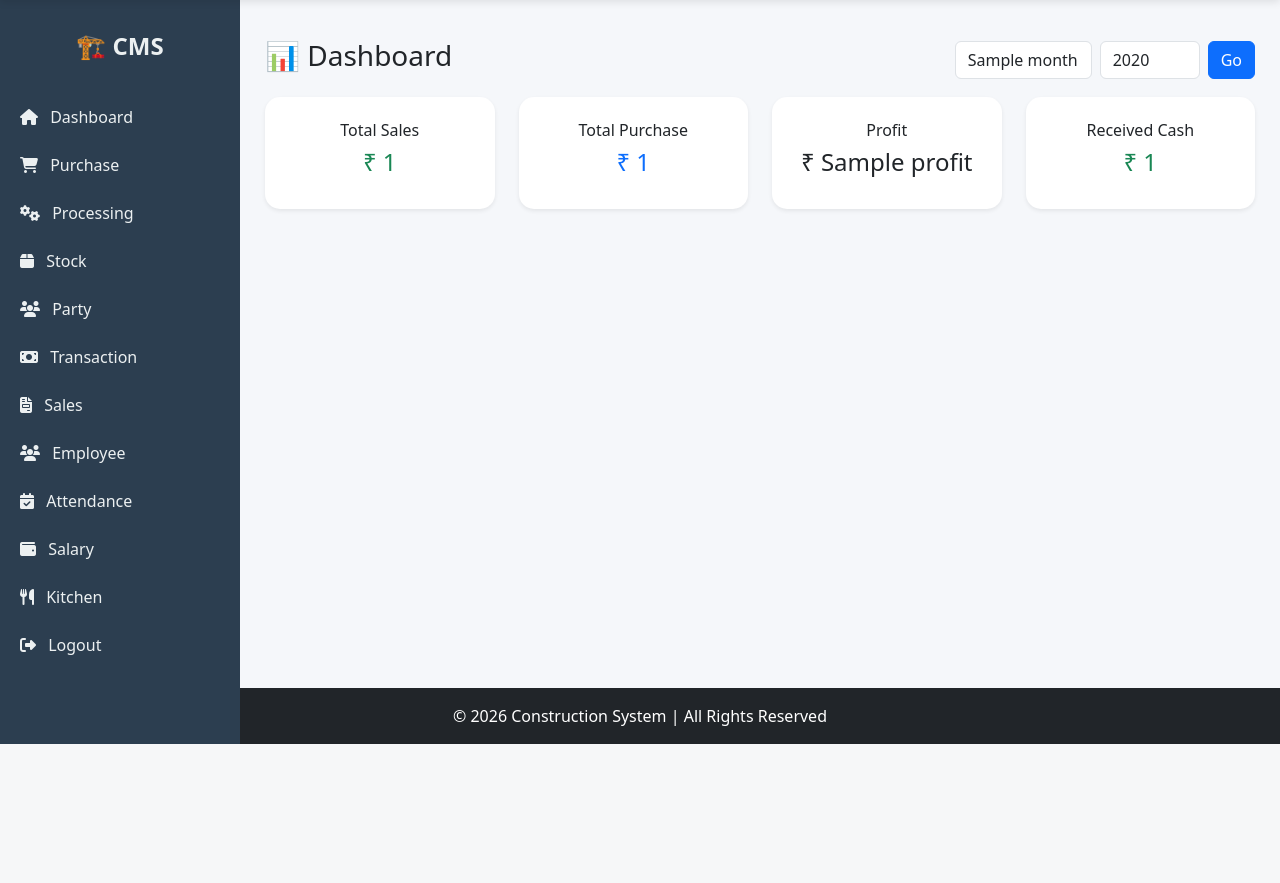
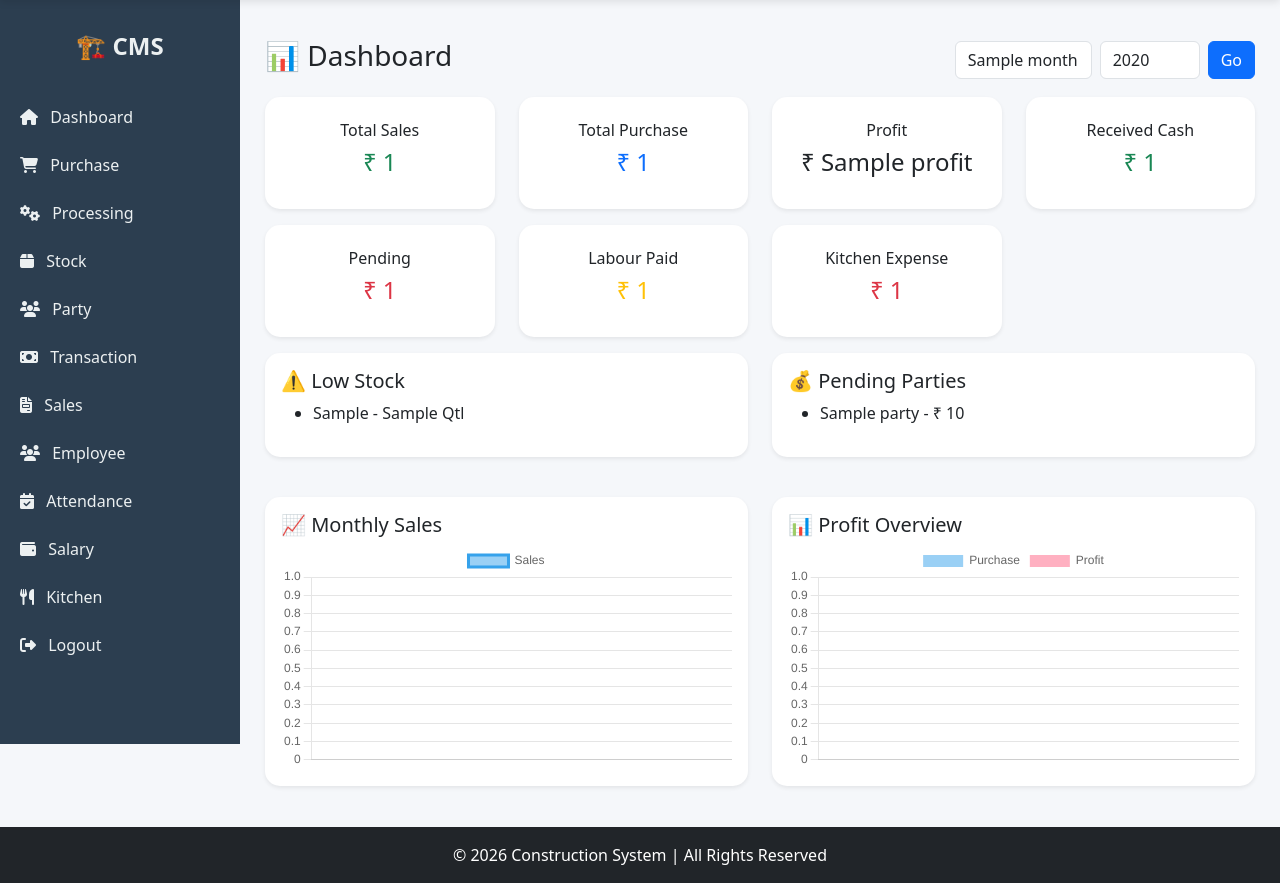
Before and after one commit to shubhamkumarsaini/Construction, a Django app: template mainapp/templates/dashboard.html in a window 1280 px wide. Shown: the part 56-939 px from the top of the page. Before the commit the page ends 800 px from the top, so only its background shows below. Run offline with Django 3.2, Linux system fonts and the light colour scheme; the template is opened without the code that fills it: most values are stand-ins (such as "Sample title", 1, 10 or a date in 2020).

Commit message:
dasboard commient change

```diff
--- a/mainapp/templates/dashboard.html
+++ b/mainapp/templates/dashboard.html
@@ -63,7 +63,7 @@
 </div>
 
 <!-- 🔥 SECOND ROW -->
-{% comment %} <div class="row">
+<div class="row">
 
     <div class="col-md-3 mb-3">
         <div class="card p-4 text-center shadow-sm">
@@ -136,7 +136,7 @@
         </div>
     </div>
 
-</div> {% endcomment %}
+</div>
 
 {% endblock %}
 
```
